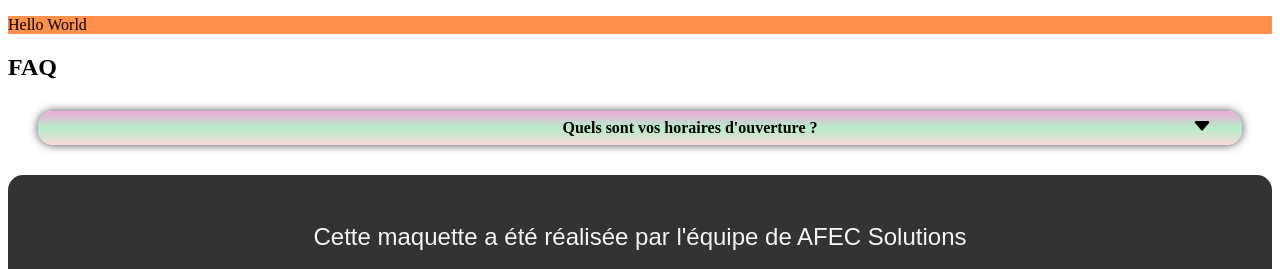
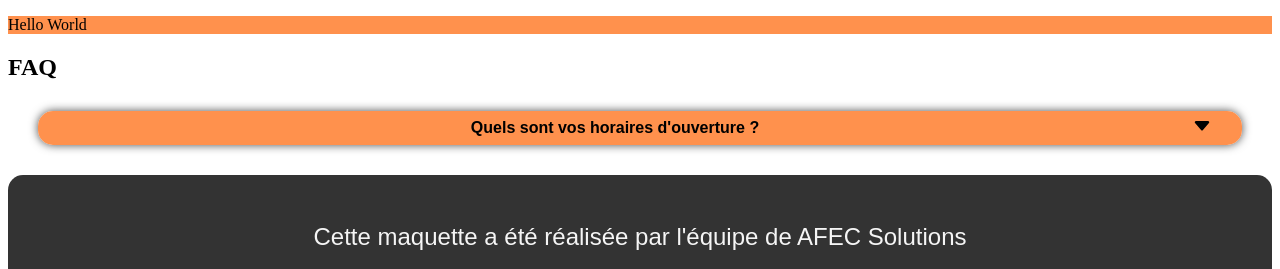
Before and after one commit to Petros-Code/Jour1-CCP2, a plain HTML site: page index.html in a window 1280 px wide. Shown: the top 269 px of the page. Drawn offline with Linux system fonts and the light colour scheme.

Commit message:
faq.scss

```diff
--- a/scss/_faq.scss
+++ b/scss/_faq.scss
@@ -10,21 +10,15 @@
 }
 
 .faq_title {
-    padding-left: 150px;
+    // padding-left: 150px;
     padding-right: 30px;
     padding-top: 5px;
     padding-bottom: 5px;
     display: flex;
     justify-content: space-between;
     align-items: center;
-    background: hsla(356, 68%, 91%, 1);
-
-    background: linear-gradient(90deg, hsla(356, 68%, 91%, 1) 0%, hsla(140, 60%, 82%, 1) 50%, hsla(316, 66%, 80%, 1) 100%);
-
-    background: -moz-linear-gradient(90deg, hsla(356, 68%, 91%, 1) 0%, hsla(140, 60%, 82%, 1) 50%, hsla(316, 66%, 80%, 1) 100%);
-
-    background: -webkit-linear-gradient(90deg, hsla(356, 68%, 91%, 1) 0%, hsla(140, 60%, 82%, 1) 50%, hsla(316, 66%, 80%, 1) 100%);
-    background-repeat: repeat-x;
+    font-family: $font-poppins;
+    background: $tertiary-color;
     animation: slide 12s ease-in-out infinite;
 
     font-weight: bold;
@@ -60,12 +54,14 @@
 }
 
 .faq_answer-bloc {
+    background-color: $primary-color;
     overflow: hidden;
     height: 0;
     transition: height 0.3s ease;
 }
 
 .faq_answer {
+    color: $secondary-color;
     padding: 25px;
 }
 
```
Also changed, not shown: scss/main.css, 1 other file.
